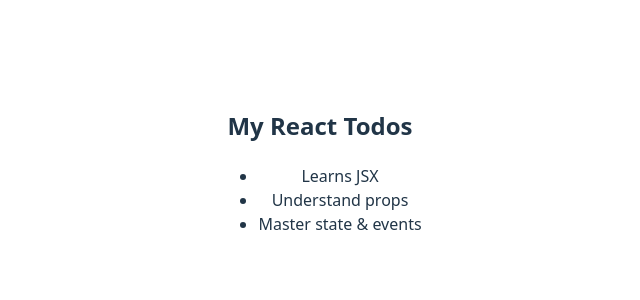
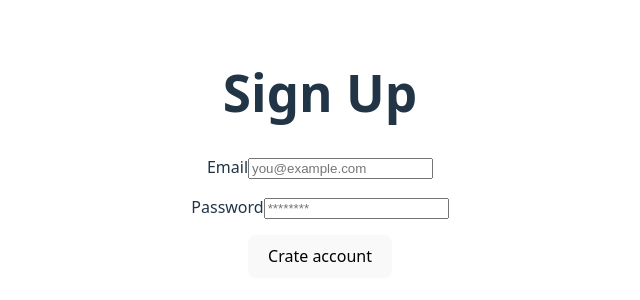
Before and after one commit to tfwnj/react-course, a React (Vite) app: page / in a window 1280 px wide. Shown: the part 230-530 px from the top of the page, without its empty margins (320-960 px from the left). Built offline with nearby package versions, Linux system fonts and the light colour scheme.

Commit message:
basic form

```diff
--- a/src/App.jsx
+++ b/src/App.jsx
@@ -1,31 +1,14 @@
 
 import { useState } from 'react';
 import './App.css';
+import SignupForm from './components/SignUpForm';
 
-function TodoList() {
-  const todos = [
-    {id: 1, text: "Learns JSX"},
-    {id: 2, text: "Understand props"},
-    {id: 3, text: "Master state & events"},
-  ];
-
-  return (
-    <div>
-      <h2>My React Todos</h2>
-      <ul>
-        {todos.map((todo) => (
-          <li key={todo.id}>{todo.text}</li>
-        ))}
-      </ul>
-    </div>
-  );
-}
 
 function App() {
 
   return (
     <div>
-      <TodoList />
+      <SignupForm />
     </div>
   );
 }
--- /dev/null
+++ b/src/components/SignUpForm.jsx
@@ -0,0 +1,42 @@
+import { useState } from "react";
+
+export default function SignupForm(){
+    const [email, setEmail] = useState("");
+    const [password, setPassword] = useState("");
+
+    function handleSubmit(event){
+        event.preventDefault();
+        alert(`Submitted with email: ${email} and password: ${password}`);
+    }
+
+    return (
+        <div style={{maxWidth: 400, margin: "2rem auto"}}>
+            <h1>Sign Up</h1>
+
+            <form onSubmit={handleSubmit}>
+                <div style={{marginBottom: "1rem"}}>
+                    <label>
+                        Email
+                        <input
+                            type="email"
+                            placeholder="you@example.com"
+                            onChange={(e) => setEmail(e.target.value)}
+                        />
+                    </label>
+                </div>
+                <div style={{marginBottom: "1rem"}}>
+                    <label>
+                        Password
+                        <input
+                            type="password"
+                            placeholder="********"
+                            onChange={(e) => setPassword(e.target.value)}
+                        />
+                    </label>
+                </div>
+
+                <button>Crate account</button>
+            </form>
+        </div>
+    )
+}
```
